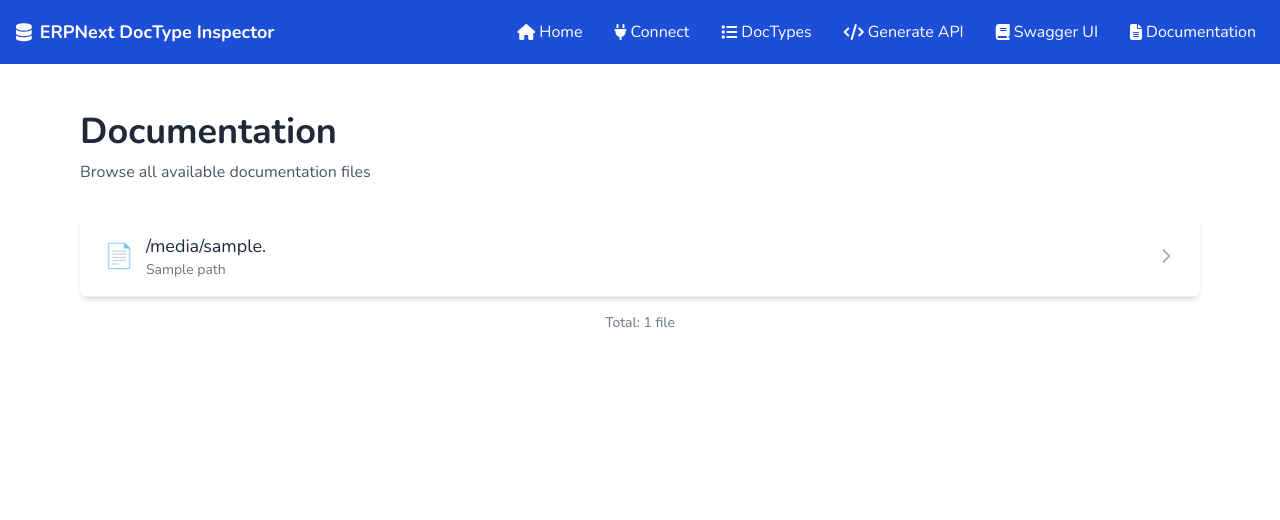
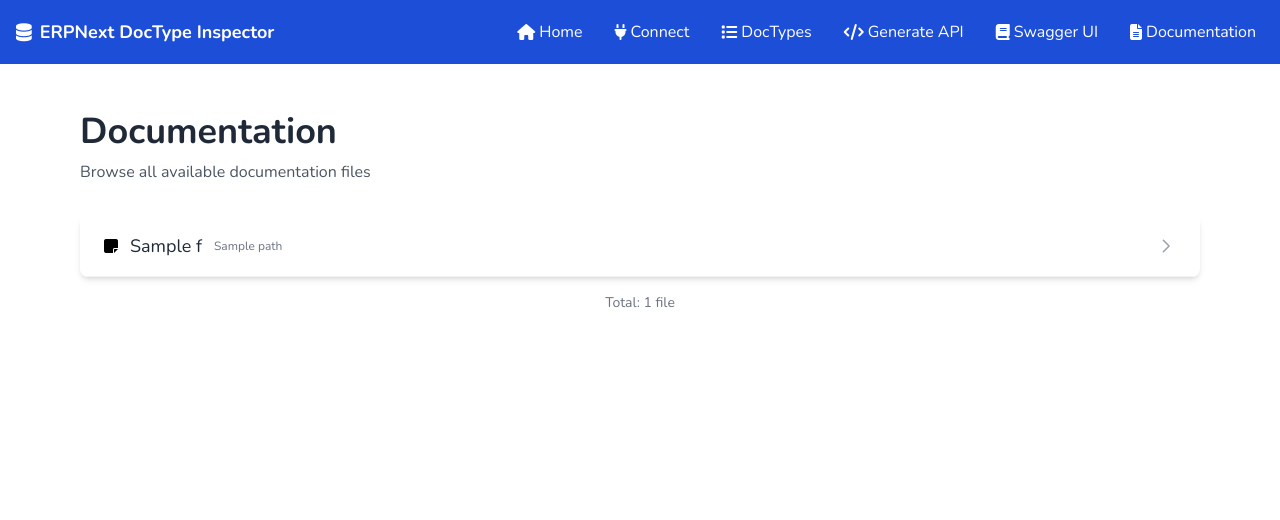
Before and after one commit to kamau-crypto/frappe_introspector, a Flask app: template templates/doc_list.html in a window 1280 px wide. Shown: the top 520 px of the page. Run offline with Flask 3, Linux system fonts and the light colour scheme; the template is opened without the code that fills it: most values are stand-ins (such as "Sample title", 1, 10 or a date in 2020); some libraries are stand-ins or nearby versions.

Commit message:
UI improvements

```diff
--- a/templates/doc_list.html
+++ b/templates/doc_list.html
@@ -20,17 +20,17 @@
             href="{{ url_for('doc_content', filename=file.url) }}"
             class="block px-6 py-4 hover:bg-blue-50 border-b border-gray-100 transition-colors duration-150"
         >
-            <div class="flex items-center justify-between">
-                <div class="flex items-center space-x-3">
-                    <span class="text-2xl">📄</span>
-                    <div>
-                        <h3
-                            class="text-lg font-medium text-gray-800 hover:text-blue-600"
-                        >
-                            {{ file.filename[:-3] }}
-                        </h3>
-                        <p class="text-sm text-gray-500">{{ file.path }}</p>
-                    </div>
+            <div class="flex items-center justify-between w-full">
+                <div class="flex items-center space-x-3 w-full">
+                    <i class="fa fa-sticky-note" aria-hidden="true"></i>
+                    <h5
+                        class="text-lg font-medium text-gray-800 hover:text-blue-600"
+                    >
+                        {{ file.label[:-3] }}
+                    </h5>
+                    <p class="flex text-xs text-gray-500 justify-end">
+                        {{ file.path }}
+                    </p>
                 </div>
                 <svg
                     class="w-5 h-5 text-gray-400"
--- a/templates/doc_viewer.html
+++ b/templates/doc_viewer.html
@@ -27,14 +27,14 @@
 document.querySelectorAll('pre').forEach(pre => {
     // Create button
     const btn = document.createElement('button');
-    btn.textContent = 'Copy';
+    btn.innerHTML = '<i class="fa fa-clipboard" aria-hidden="true"></i>';
     btn.className = 'copy-btn';
 
     // Add click handler
     btn.onclick = async () => {
         await navigator.clipboard.writeText(pre.textContent);
         btn.textContent = '✓ Copied To clipboard';
-        setTimeout(() => btn.textContent = '📋 Copy', 2000);
+        setTimeout(() => btn.innerHTML = '<i class="fa fa-clipboard" aria-hidden="true"></i>', 2000);
     };
 
     // Wrap pre in div and add button
```
